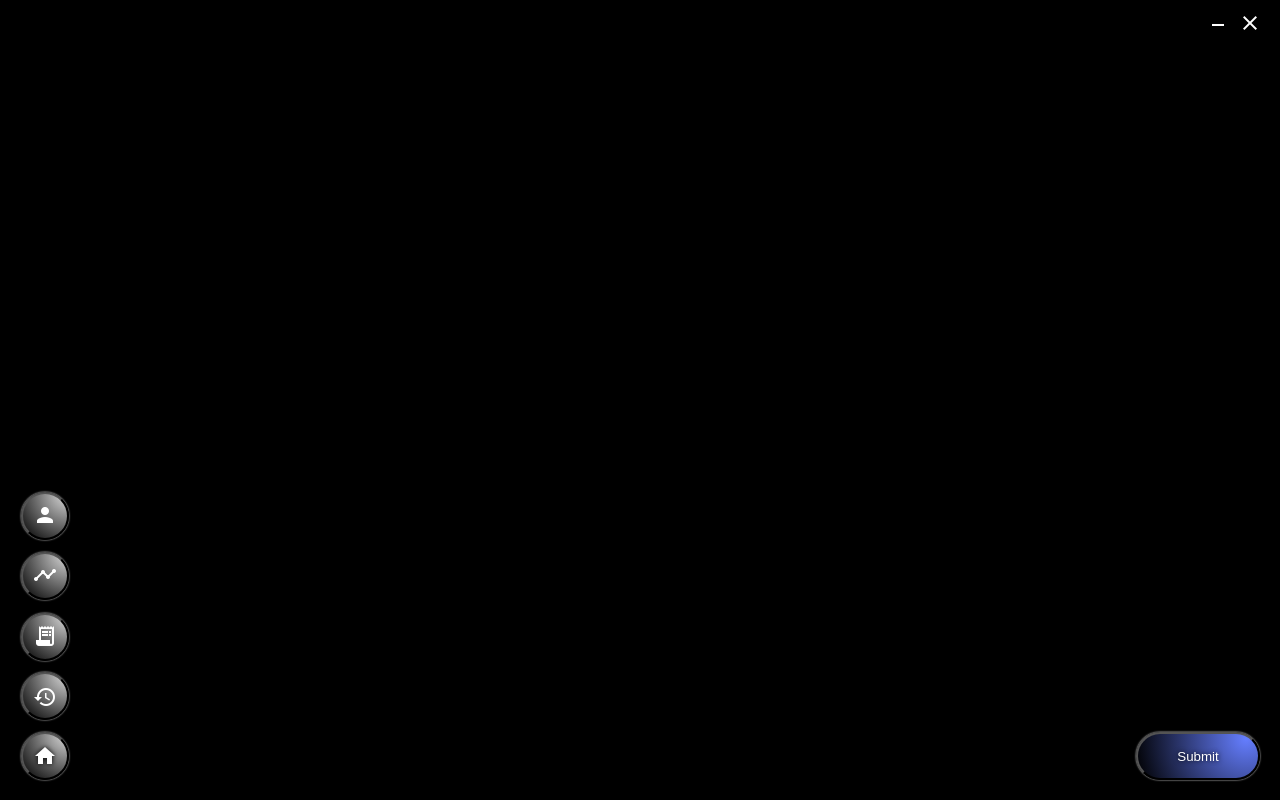
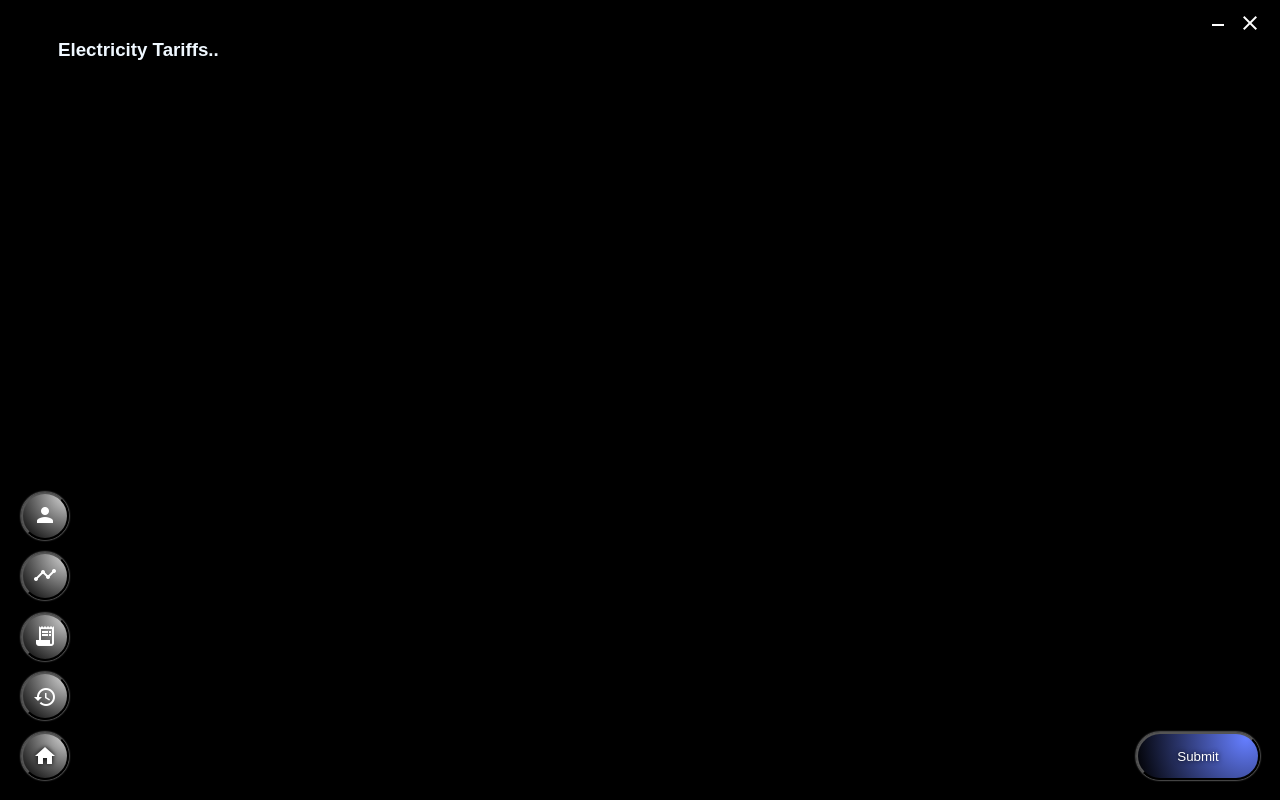
Before and after one commit to BhathikaGimhan/BitAssignment, an Electron app: page src/UI/pages/timeline.html in a window 1280 px wide. Drawn offline with Linux system fonts and the light colour scheme; no server answers.

Commit message:
update some css

```diff
--- a/src/UI/index.css
+++ b/src/UI/index.css
@@ -4,6 +4,7 @@ body {
     color: aliceblue;
     border-color: 2px rgb(79, 79, 255);
     font-style: normal;
+    font-family: Arial, Helvetica, sans-serif;
 }
 
 .full-bar {
@@ -20,6 +21,11 @@ body {
     height: 40px;
     left: -20px;
     position: absolute;
+}
+
+.pageTitle {
+    position: absolute;
+    top: 20px;
 }
 
 #closeBar {
--- a/src/UI/pages/timeline.html
+++ b/src/UI/pages/timeline.html
@@ -23,6 +23,7 @@
         </ul>
     </div>
     <div class="container">
+        <h3 class="pageTitle">Electricity Tariffs..</h3>
         <div id="tableContainer"></div>
     </div>
     <div class="footer">
```
